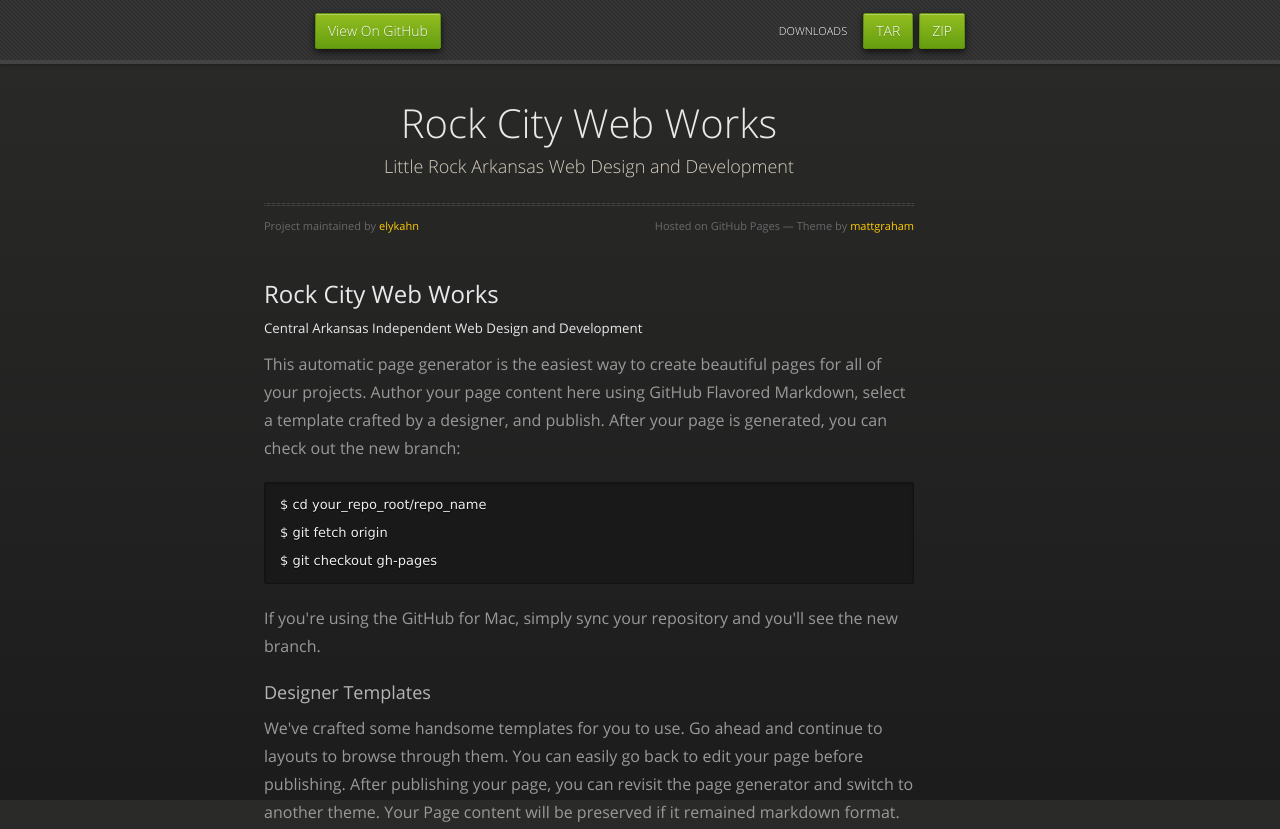
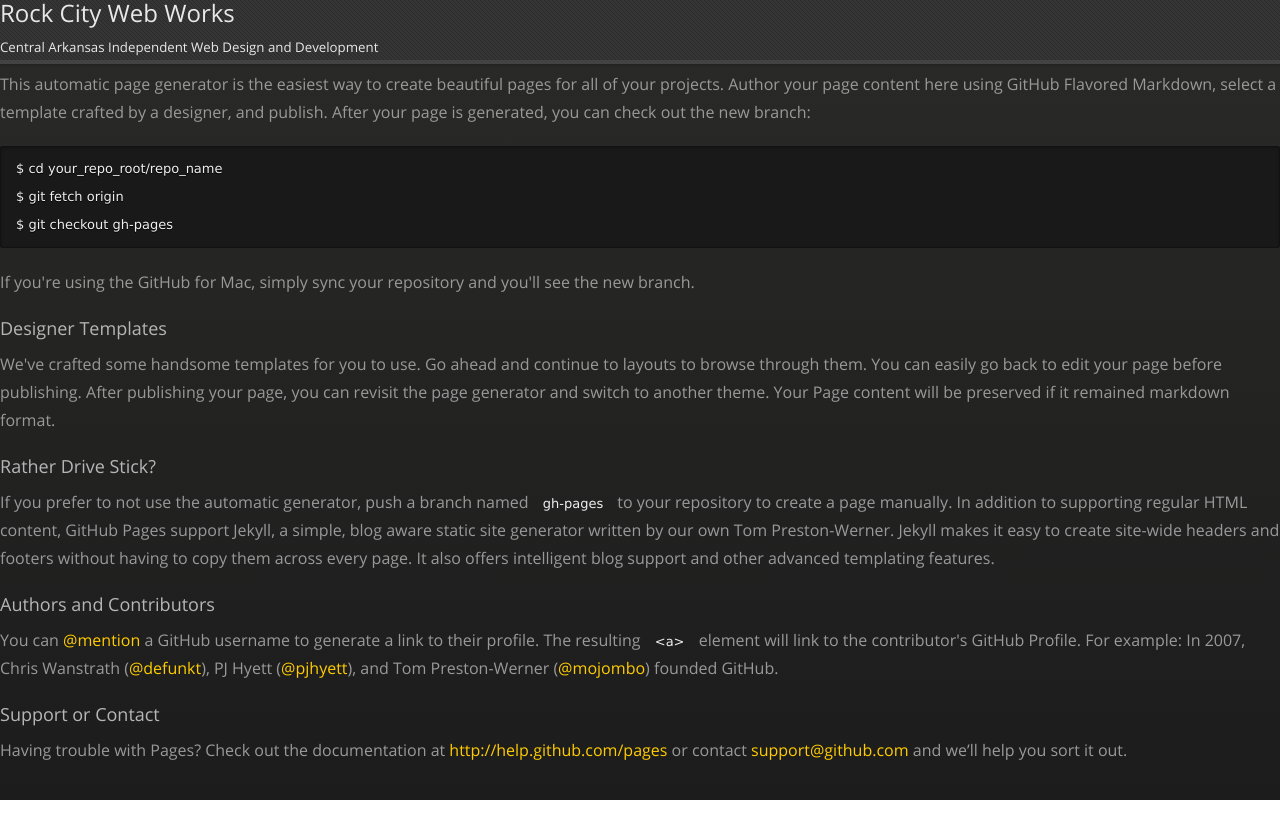
Before and after one commit to elykahn/rockcitywebworks, a plain HTML site: page index.html in a window 1280 px wide. Shown: the top 829 px of the page. After the commit the page ends 800 px from the top, so only its background shows below. Drawn offline with nearby package versions, Linux system fonts and the light colour scheme.

Commit message:
Update index.html

```diff
--- a/index.html
+++ b/index.html
@@ -19,24 +19,7 @@
   </head>
   <body>
       <div id="header">
-        <nav>
-          <li class="fork"><a href="https://github.com/elykahn/rockcitywebworks">View On GitHub</a></li>
-          <li class="downloads"><a href="https://github.com/elykahn/rockcitywebworks/zipball/master">ZIP</a></li>
-          <li class="downloads"><a href="https://github.com/elykahn/rockcitywebworks/tarball/master">TAR</a></li>
-          <li class="title">DOWNLOADS</li>
-        </nav>
-      </div><!-- end header -->
 
-    <div class="wrapper">
-
-      <section>
-        <div id="title">
-          <h1>Rock City Web Works</h1>
-          <p>Little Rock Arkansas Web Design and Development</p>
-          <hr>
-          <span class="credits left">Project maintained by <a href="https://github.com/elykahn">elykahn</a></span>
-          <span class="credits right">Hosted on GitHub Pages &mdash; Theme by <a href="https://twitter.com/michigangraham">mattgraham</a></span>
-        </div>
 
         <h2>
 <a name="rock-city-web-works" class="anchor" href="#rock-city-web-works"><span class="octicon octicon-link"></span></a>Rock City Web Works</h2>
```
